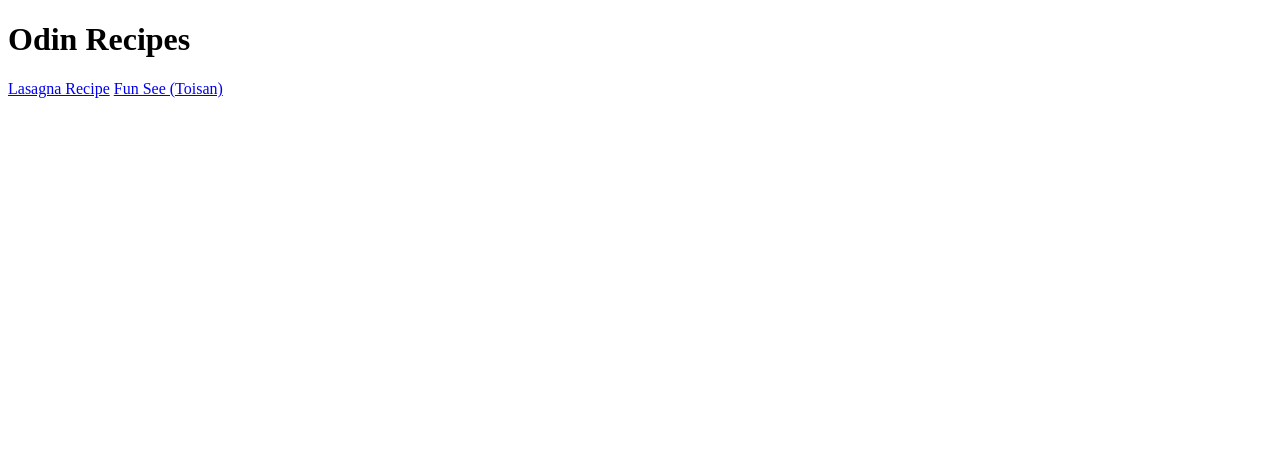
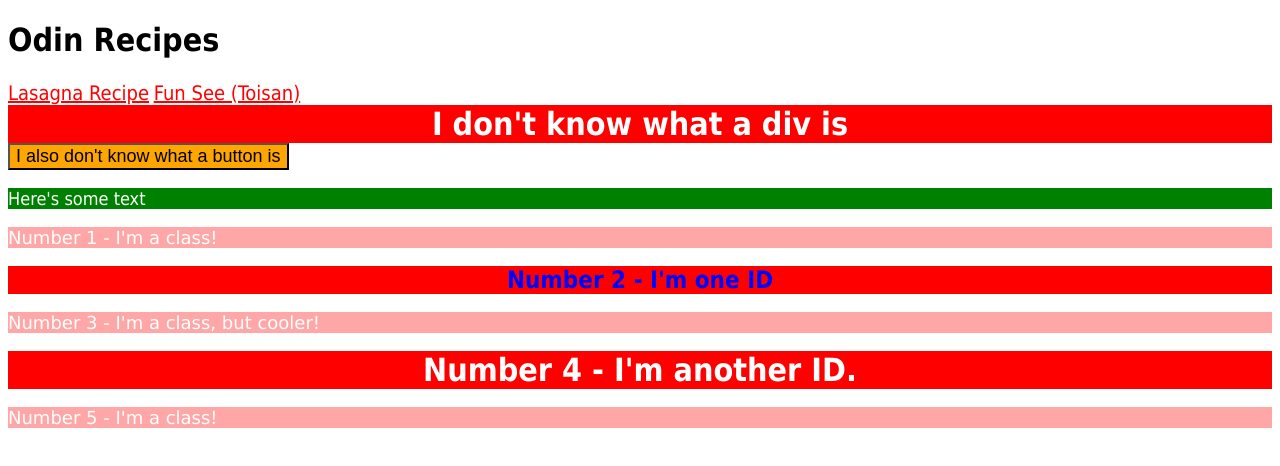
Before and after one commit to jen-gee/odin-recipes, a plain HTML site: page index.html in a window 1280 px wide. Drawn offline with Linux system fonts and the light colour scheme.

Commit message:
Added css, playing around

```diff
--- a/index.html
+++ b/index.html
@@ -1,14 +1,58 @@
 <!DOCTYPE html>
 <html lang="en">
+
 <head>
     <meta charset="UTF-8">
     <meta http-equiv="X-UA-Compatible" content="IE=edge">
     <meta name="viewport" content="width=device-width, initial-scale=1.0">
-    <title>Document</title>
+    <title>Recipes</title>
+
+    <!-- Adding CSS, External Method -->
+    <link rel="stylesheet" href="styles.css">
+
+    <!-- Adding CSS, Internal Method -->
+    <!-- <style>
+        div {
+            background-color: red;
+            color: white;
+            font-size: 32px;
+            text-align: center;
+            font-weight: bold;
+        }
+
+        p {
+            background-color: green;
+            color: white;
+            font-size: 18px;
+        }
+
+        button {
+            background-color: orange;
+            font-size: 18px;
+        }
+
+        a {
+            color: green;
+            font-size: 20px;
+            text-align: center;
+        }
+    </style> -->
+
 </head>
+
 <body>
     <h1>Odin Recipes</h1>
     <a href="recipes/lasagna.html">Lasagna Recipe</a>
     <a href="recipes/funsee.html">Fun See (Toisan)</a>
+    <div>I don't know what a div is</div>
+    <button>I also don't know what a button is</button>
+    <p>Here's some text</p>
+
+    <p class ="odd">Number 1 - I'm a class!</p>
+    <div id="two">Number 2 - I'm one ID</div>
+    <p class="odd adjust-font-size">Number 3 - I'm a class, but cooler!</p>
+    <div id="four" class="adjust-font-size">Number 4 - I'm another ID.</div>
+    <p class="odd">Number 5 - I'm a class!</p>
 </body>
+
 </html>
--- /dev/null
+++ b/styles.css
@@ -0,0 +1,45 @@
+/* The properties you need to add to each element are:
+
+div: a red background, white text, a font size of 32px, center aligned, and bold
+p: a green background, white text, and a font size of 18px
+button: an orange background and a font size of 18px */
+
+body {
+    font-family: Tahoma, sans-serif;
+}
+
+div {
+    background-color: red;
+    color: white;
+    font-size: 32px;
+    text-align: center;
+    font-weight: bold;
+}
+
+p {
+    background-color: green;
+    color: white;
+    font-size: 18px;
+}
+
+button {
+    background-color: orange;
+    font-size: 18px;
+}
+
+a {
+    color: red;
+    font-size: 20px;
+    text-align: center;
+}
+
+
+.odd {
+    background-color: rgb(255, 167, 167);
+    font-family: Verdana, "DejaVu Sans", sans-serif;
+}
+
+#two {
+    color: #0000ff;
+    font-size: 24px;
+}
```
Also changed, not shown: recipes/funsee.html (+24 -1 lines).
